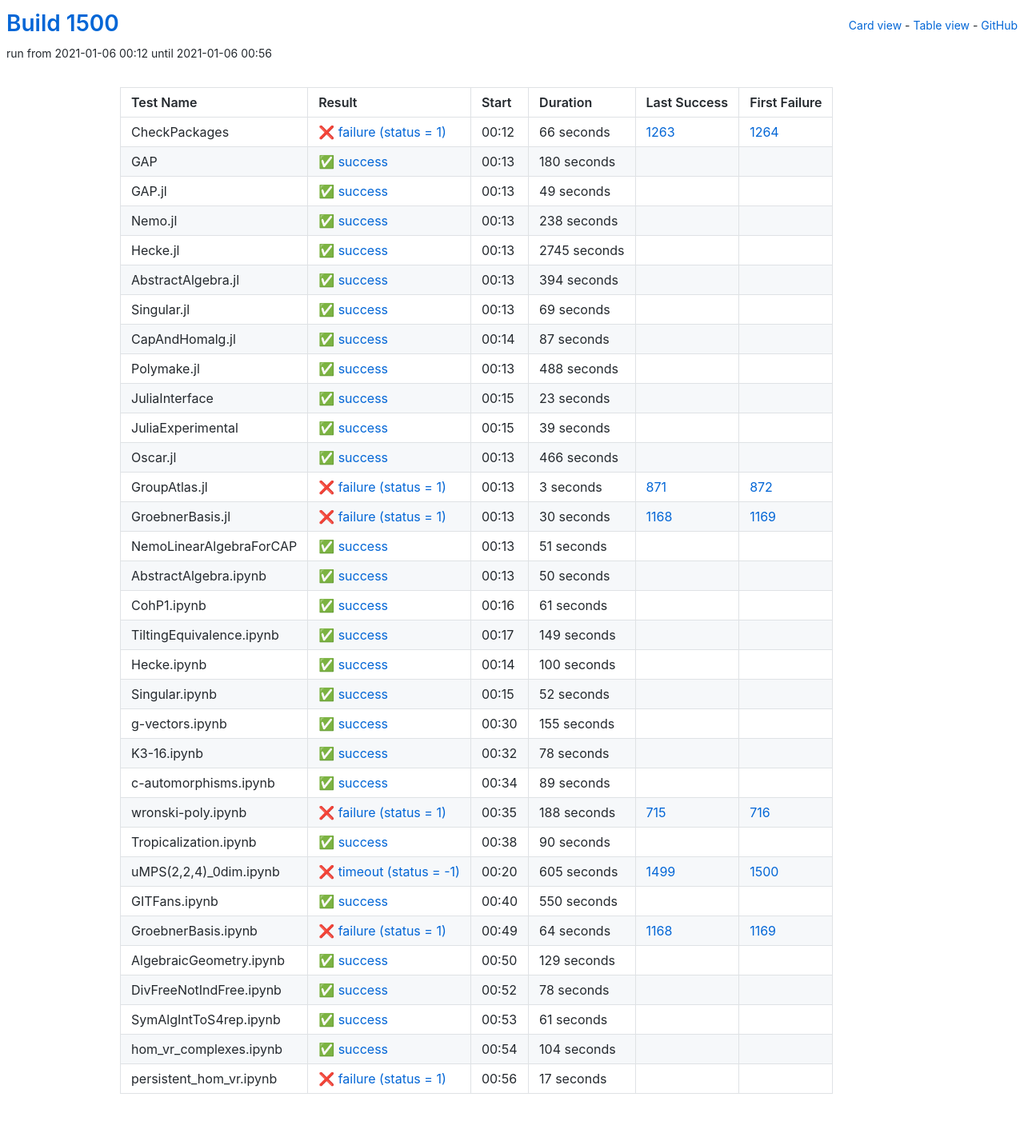
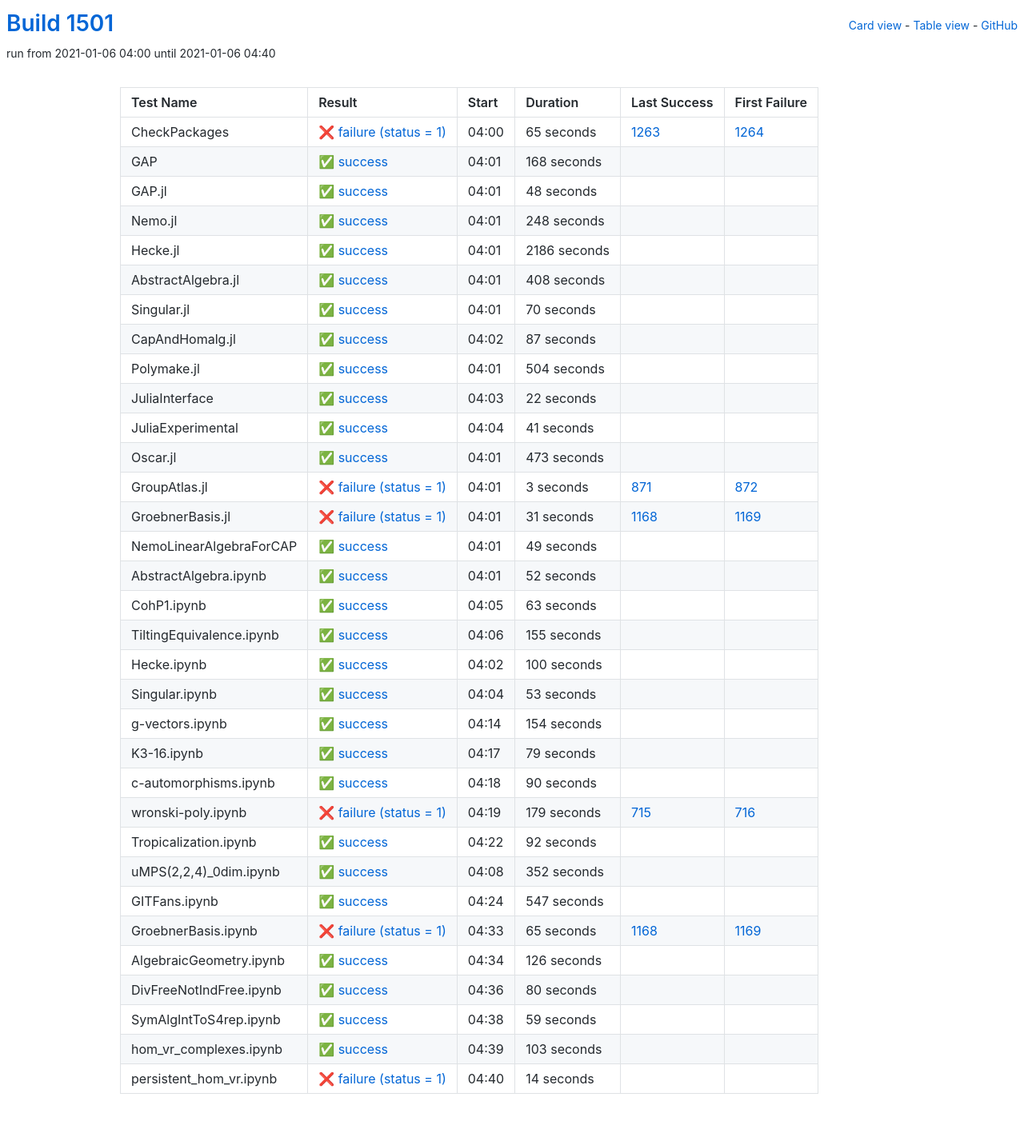
Before and after one commit to oscar-system/oscar-ci-status-stable, a Jekyll site: the page built from table.html, in a window 1280 px wide. Shown: the whole page at 80% size. Built offline with Jekyll 4.4.1, drawn with Linux system fonts in a browser that asks for light colours.

Commit message:
Build #1501

```diff
--- a/_data/ci.yml
+++ b/_data/ci.yml
@@ -1,6 +1,6 @@
 ---
-build: 1500
-build_url: https://oscarci.mathematik.uni-kl.de/job/oscar-stable/1500/
+build: 1501
+build_url: https://oscarci.mathematik.uni-kl.de/job/oscar-stable/1501/
 job: oscar-stable
 organization: oscar-system
 repo: oscar-ci-status-stable
@@ -8,92 +8,92 @@ repourl: https://github.com/oscar-system/oscar-ci-status-stable
 tests:
 - name: CheckPackages
   id: checkpackages
-  log: https://oscarci.mathematik.uni-kl.de/job/oscar-stable/1500/artifact/logs/build-1500/CheckPackages.log
-  start: 2021-01-06 00:12
+  log: https://oscarci.mathematik.uni-kl.de/job/oscar-stable/1501/artifact/logs/build-1501/CheckPackages.log
+  start: 2021-01-06 04:00
   success: false
   exitcode: 1
   status: failure
-  duration: 66
+  duration: 65
   last_success: 1263
   last_success_url: https://oscarci.mathematik.uni-kl.de/job/oscar-stable/1263/
   first_failure: 1264
   first_failure_url: https://oscarci.mathematik.uni-kl.de/job/oscar-stable/1264/
 - name: GAP
   id: gap
-  log: https://oscarci.mathematik.uni-kl.de/job/oscar-stable/1500/artifact/logs/build-1500/GAP.log
-  start: 2021-01-06 00:13
+  log: https://oscarci.mathematik.uni-kl.de/job/oscar-stable/1501/artifact/logs/build-1501/GAP.log
+  start: 2021-01-06 04:01
   success: true
   exitcode: 0
   status: success
-  duration: 180
+  duration: 168
   last_success: false
   last_success_url:
   first_failure: false
   first_failure_url:
 - name: GAP.jl
   id: gap-jl
-  log: https://oscarci.mathematik.uni-kl.de/job/oscar-stable/1500/artifact/logs/build-1500/GAP.jl.log
-  start: 2021-01-06 00:13
+  log: https://oscarci.mathematik.uni-kl.de/job/oscar-stable/1501/artifact/logs/build-1501/GAP.jl.log
+  start: 2021-01-06 04:01
   success: true
   exitcode: 0
   status: success
-  duration: 49
+  duration: 48
   last_success: false
   last_success_url:
   first_failure: false
   first_failure_url:
 - name: Nemo.jl
   id: nemo-jl
-  log: https://oscarci.mathematik.uni-kl.de/job/oscar-stable/1500/artifact/logs/build-1500/Nemo.jl.log
-  start: 2021-01-06 00:13
+  log: https://oscarci.mathematik.uni-kl.de/job/oscar-stable/1501/artifact/logs/build-1501/Nemo.jl.log
+  start: 2021-01-06 04:01
   success: true
   exitcode: 0
   status: success
-  duration: 238
+  duration: 248
   last_success: false
   last_success_url:
   first_failure: false
   first_failure_url:
 - name: Hecke.jl
   id: hecke-jl
-  log: https://oscarci.mathematik.uni-kl.de/job/oscar-stable/1500/artifact/logs/build-1500/Hecke.jl.log
-  start: 2021-01-06 00:13
+  log: https://oscarci.mathematik.uni-kl.de/job/oscar-stable/1501/artifact/logs/build-1501/Hecke.jl.log
+  start: 2021-01-06 04:01
   success: true
   exitcode: 0
   status: success
-  duration: 2745
+  duration: 2186
   last_success: false
   last_success_url:
   first_failure: false
   first_failure_url:
 - name: AbstractAlgebra.jl
   id: abstractalgebra-jl
-  log: https://oscarci.mathematik.uni-kl.de/job/oscar-stable/1500/artifact/logs/build-1500/AbstractAlgebra.jl.log
-  start: 2021-01-06 00:13
+  log: https://oscarci.mathematik.uni-kl.de/job/oscar-stable/1501/artifact/logs/build-1501/AbstractAlgebra.jl.log
+  start: 2021-01-06 04:01
   success: true
   exitcode: 0
   status: success
-  duration: 394
+  duration: 408
   last_success: false
   last_success_url:
   first_failure: false
   first_failure_url:
 - name: Singular.jl
   id: singular-jl
-  log: https://oscarci.mathematik.uni-kl.de/job/oscar-stable/1500/artifact/logs/build-1500/Singular.jl.log
-  start: 2021-01-06 00:13
+  log: https://oscarci.mathematik.uni-kl.de/job/oscar-stable/1501/artifact/logs/build-1501/Singular.jl.log
+  start: 2021-01-06 04:01
   success: true
   exitcode: 0
   status: success
-  duration: 69
+  duration: 70
   last_success: false
   last_success_url:
   first_failure: false
   first_failure_url:
 - name: CapAndHomalg.jl
   id: capandhomalg-jl
-  log: https://oscarci.mathematik.uni-kl.de/job/oscar-stable/1500/artifact/logs/build-1500/CapAndHomalg.jl.log
-  start: 2021-01-06 00:14
+  log: https://oscarci.mathematik.uni-kl.de/job/oscar-stable/1501/artifact/logs/build-1501/CapAndHomalg.jl.log
+  start: 2021-01-06 04:02
   success: true
   exitcode: 0
   status: success
@@ -104,56 +104,56 @@ tests:
   first_failure_url:
 - name: Polymake.jl
   id: polymake-jl
-  log: https://oscarci.mathematik.uni-kl.de/job/oscar-stable/1500/artifact/logs/build-1500/Polymake.jl.log
-  start: 2021-01-06 00:13
+  log: https://oscarci.mathematik.uni-kl.de/job/oscar-stable/1501/artifact/logs/build-1501/Polymake.jl.log
+  start: 2021-01-06 04:01
   success: true
   exitcode: 0
   status: success
-  duration: 488
+  duration: 504
   last_success: false
   last_success_url:
   first_failure: false
   first_failure_url:
 - name: JuliaInterface
   id: juliainterface
-  log: https://oscarci.mathematik.uni-kl.de/job/oscar-stable/1500/artifact/logs/build-1500/JuliaInterface.log
-  start: 2021-01-06 00:15
+  log: https://oscarci.mathematik.uni-kl.de/job/oscar-stable/1501/artifact/logs/build-1501/JuliaInterface.log
+  start: 2021-01-06 04:03
   success: true
   exitcode: 0
   status: success
-  duration: 23
+  duration: 22
   last_success: false
   last_success_url:
   first_failure: false
   first_failure_url:
 - name: JuliaExperimental
   id: juliaexperimental
-  log: https://oscarci.mathematik.uni-kl.de/job/oscar-stable/1500/artifact/logs/build-1500/JuliaExperimental.log
-  start: 2021-01-06 00:15
+  log: https://oscarci.mathematik.uni-kl.de/job/oscar-stable/1501/artifact/logs/build-1501/JuliaExperimental.log
+  start: 2021-01-06 04:04
   success: true
   exitcode: 0
   status: success
-  duration: 39
+  duration: 41
   last_success: false
   last_success_url:
   first_failure: false
   first_failure_url:
 - name: Oscar.jl
   id: oscar-jl
-  log: https://oscarci.mathematik.uni-kl.de/job/oscar-stable/1500/artifact/logs/build-1500/Oscar.jl.log
-  start: 2021-01-06 00:13
+  log: https://oscarci.mathematik.uni-kl.de/job/oscar-stable/1501/artifact/logs/build-1501/Oscar.jl.log
+  start: 2021-01-06 04:01
   success: true
   exitcode: 0
   status: success
-  duration: 466
+  duration: 473
   last_success: false
   last_success_url:
   first_failure: false
   first_failure_url:
 - name: GroupAtlas.jl
   id: groupatlas-jl
-  log: https://oscarci.mathematik.uni-kl.de/job/oscar-stable/1500/artifact/logs/build-1500/GroupAtlas.jl.log
-  start: 2021-01-06 00:13
+  log: https://oscarci.mathematik.uni-kl.de/job/oscar-stable/1501/artifact/logs/build-1501/GroupAtlas.jl.log
+  start: 2021-01-06 04:01
   success: false
   exitcode: 1
   status: failure
@@ -164,68 +164,68 @@ tests:
   first_failure_url: https://oscarci.mathematik.uni-kl.de/job/oscar-stable/872/
 - name: GroebnerBasis.jl
   id: groebnerbasis-jl
-  log: https://oscarci.mathematik.uni-kl.de/job/oscar-stable/1500/artifact/logs/build-1500/GroebnerBasis.jl.log
-  start: 2021-01-06 00:13
+  log: https://oscarci.mathematik.uni-kl.de/job/oscar-stable/1501/artifact/logs/build-1501/GroebnerBasis.jl.log
+  start: 2021-01-06 04:01
   success: false
   exitcode: 1
   status: failure
-  duration: 30
+  duration: 31
   last_success: 1168
   last_success_url: https://oscarci.mathematik.uni-kl.de/job/oscar-stable/1168/
   first_failure: 1169
   first_failure_url: https://oscarci.mathematik.uni-kl.de/job/oscar-stable/1169/
 - name: NemoLinearAlgebraForCAP
   id: nemolinearalgebraforcap
-  log: https://oscarci.mathematik.uni-kl.de/job/oscar-stable/1500/artifact/logs/build-1500/NemoLinearAlgebraForCAP.log
-  start: 2021-01-06 00:13
+  log: https://oscarci.mathematik.uni-kl.de/job/oscar-stable/1501/artifact/logs/build-1501/NemoLinearAlgebraForCAP.log
+  start: 2021-01-06 04:01
   success: true
   exitcode: 0
   status: success
-  duration: 51
+  duration: 49
   last_success: false
   last_success_url:
   first_failure: false
   first_failure_url:
 - name: AbstractAlgebra.ipynb
   id: abstractalgebra-ipynb
-  log: https://oscarci.mathematik.uni-kl.de/job/oscar-stable/1500/artifact/logs/build-1500/AbstractAlgebra.ipynb.log
-  start: 2021-01-06 00:13
+  log: https://oscarci.mathematik.uni-kl.de/job/oscar-stable/1501/artifact/logs/build-1501/AbstractAlgebra.ipynb.log
+  start: 2021-01-06 04:01
   success: true
   exitcode: 0
   status: success
-  duration: 50
+  duration: 52
   last_success: false
   last_success_url:
   first_failure: false
   first_failure_url:
 - name: CohP1.ipynb
   id: cohp1-ipynb
-  log: https://oscarci.mathematik.uni-kl.de/job/oscar-stable/1500/artifact/logs/build-1500/CohP1.ipynb.log
-  start: 2021-01-06 00:16
+  log: https://oscarci.mathematik.uni-kl.de/job/oscar-stable/1501/artifact/logs/build-1501/CohP1.ipynb.log
+  start: 2021-01-06 04:05
   success: true
   exitcode: 0
   status: success
-  duration: 61
+  duration: 63
   last_success: false
   last_success_url:
   first_failure: false
   first_failure_url:
 - name: TiltingEquivalence.ipynb
   id: tiltingequivalence-ipynb
-  log: https://oscarci.mathematik.uni-kl.de/job/oscar-stable/1500/artifact/logs/build-1500/TiltingEquivalence.ipynb.log
-  start: 2021-01-06 00:17
+  log: https://oscarci.mathematik.uni-kl.de/job/oscar-stable/1501/artifact/logs/build-1501/TiltingEquivalence.ipynb.log
+  start: 2021-01-06 04:06
   success: true
   exitcode: 0
   status: success
-  duration: 149
+  duration: 155
   last_success: false
   last_success_url:
   first_failure: false
   first_failure_url:
 - name: Hecke.ipynb
   id: hecke-ipynb
-  log: https://oscarci.mathematik.uni-kl.de/job/oscar-stable/1500/artifact/logs/build-1500/Hecke.ipynb.log
-  start: 2021-01-06 00:14
+  log: https://oscarci.mathematik.uni-kl.de/job/oscar-stable/1501/artifact/logs/build-1501/Hecke.ipynb.log
+  start: 2021-01-06 04:02
   success: true
   exitcode: 0
   status: success
@@ -236,68 +236,44 @@ tests:
   first_failure_url:
 - name: Singular.ipynb
   id: singular-ipynb
-  log: https://oscarci.mathematik.uni-kl.de/job/oscar-stable/1500/artifact/logs/build-1500/Singular.ipynb.log
-  start: 2021-01-06 00:15
+  log: https://oscarci.mathematik.uni-kl.de/job/oscar-stable/1501/artifact/logs/build-1501/Singular.ipynb.log
+  start: 2021-01-06 04:04
   success: true
   exitcode: 0
   status: success
-  duration: 52
+  duration: 53
   last_success: false
   last_success_url:
   first_failure: false
   first_failure_url:
 - name: g-vectors.ipynb
   id: g-vectors-ipynb
-  log: https://oscarci.mathematik.uni-kl.de/job/oscar-stable/1500/artifact/logs/build-1500/g-vectors.ipynb.log
-  start: 2021-01-06 00:30
+  log: https://oscarci.mathematik.uni-kl.de/job/oscar-stable/1501/artifact/logs/build-1501/g-vectors.ipynb.log
+  start: 2021-01-06 04:14
   success: true
   exitcode: 0
   status: success
-  duration: 155
+  duration: 154
   last_success: false
   last_success_url:
   first_failure: false
   first_failure_url:
 - name: K3-16.ipynb
   id: k3-16-ipynb
-  log: https://oscarci.mathematik.uni-kl.de/job/oscar-stable/1500/artifact/logs/build-1500/K3-16.ipynb.log
-  start: 2021-01-06 00:32
+  log: https://oscarci.mathematik.uni-kl.de/job/oscar-stable/1501/artifact/logs/build-1501/K3-16.ipynb.log
+  start: 2021-01-06 04:17
   success: true
   exitcode: 0
   status: success
-  duration: 78
+  duration: 79
   last_success: false
   last_success_url:
   first_failure: false
   first_failure_url:
 - name: c-automorphisms.ipynb
   id: c-automorphisms-ipynb
-  log: https://oscarci.mathematik.uni-kl.de/job/oscar-stable/1500/artifact/logs/build-1500/c-automorphisms.ipynb.log
-  start: 2021-01-06 00:34
-  success: true
-  exitcode: 0
-  status: success
-  duration: 89
-  last_success: false
-  last_success_url:
-  first_failure: false
-  first_failure_url:
-- name: wronski-poly.ipynb
-  id: wronski-poly-ipynb
-  log: https://oscarci.mathematik.uni-kl.de/job/oscar-stable/1500/artifact/logs/build-1500/wronski-poly.ipynb.log
-  start: 2021-01-06 00:35
-  success: false
-  exitcode: 1
-  status: failure
-  duration: 188
-  last_success: 715
-  last_success_url: https://oscarci.mathematik.uni-kl.de/job/oscar-stable/715/
-  first_failure: 716
-  first_failure_url: https://oscarci.mathematik.uni-kl.de/job/oscar-stable/716/
-- name: Tropicalization.ipynb
-  id: tropicalization-ipynb
-  log: https://oscarci.mathematik.uni-kl.de/job/oscar-stable/1500/artifact/logs/build-1500/Tropicalization.ipynb.log
-  start: 2021-01-06 00:38
+  log: https://oscarci.mathematik.uni-kl.de/job/oscar-stable/1501/artifact/logs/build-1501/c-automorphisms.ipynb.log
+  start: 2021-01-06 04:18
   success: true
   exitcode: 0
   status: success
@@ -306,98 +282,122 @@ tests:
   last_success_url:
   first_failure: false
   first_failure_url:
-- name: uMPS(2,2,4)_0dim.ipynb
-  id: umps-2-2-4-0dim-ipynb
-  log: https://oscarci.mathematik.uni-kl.de/job/oscar-stable/1500/artifact/logs/build-1500/uMPS-2-2-4-_0dim.ipynb.log
-  start: 2021-01-06 00:20
+- name: wronski-poly.ipynb
+  id: wronski-poly-ipynb
+  log: https://oscarci.mathematik.uni-kl.de/job/oscar-stable/1501/artifact/logs/build-1501/wronski-poly.ipynb.log
+  start: 2021-01-06 04:19
   success: false
-  exitcode: -1
-  status: timeout
-  duration: 605
-  last_success: 1499
-  last_success_url: https://oscarci.mathematik.uni-kl.de/job/oscar-stable/1499/
-  first_failure: 1500
-  first_failure_url: https://oscarci.mathematik.uni-kl.de/job/oscar-stable/1500/
-- name: GITFans.ipynb
-  id: gitfans-ipynb
-  log: https://oscarci.mathematik.uni-kl.de/job/oscar-stable/1500/artifact/logs/build-1500/GITFans.ipynb.log
-  start: 2021-01-06 00:40
+  exitcode: 1
+  status: failure
+  duration: 179
+  last_success: 715
+  last_success_url: https://oscarci.mathematik.uni-kl.de/job/oscar-stable/715/
+  first_failure: 716
+  first_failure_url: https://oscarci.mathematik.uni-kl.de/job/oscar-stable/716/
+- name: Tropicalization.ipynb
+  id: tropicalization-ipynb
+  log: https://oscarci.mathematik.uni-kl.de/job/oscar-stable/1501/artifact/logs/build-1501/Tropicalization.ipynb.log
+  start: 2021-01-06 04:22
   success: true
   exitcode: 0
   status: success
-  duration: 550
+  duration: 92
+  last_success: false
+  last_success_url:
+  first_failure: false
+  first_failure_url:
+- name: uMPS(2,2,4)_0dim.ipynb
+  id: umps-2-2-4-0dim-ipynb
+  log: https://oscarci.mathematik.uni-kl.de/job/oscar-stable/1501/artifact/logs/build-1501/uMPS-2-2-4-_0dim.ipynb.log
+  start: 2021-01-06 04:08
+  success: true
+  exitcode: 0
+  status: success
+  duration: 352
+  last_success: false
+  last_success_url:
+  first_failure: false
+  first_failure_url:
+- name: GITFans.ipynb
+  id: gitfans-ipynb
+  log: https://oscarci.mathematik.uni-kl.de/job/oscar-stable/1501/artifact/logs/build-1501/GITFans.ipynb.log
+  start: 2021-01-06 04:24
+  success: true
+  exitcode: 0
+  status: success
+  duration: 547
   last_success: false
   last_success_url:
   first_failure: false
   first_failure_url:
 - name: GroebnerBasis.ipynb
   id: groebnerbasis-ipynb
-  log: https://oscarci.mathematik.uni-kl.de/job/oscar-stable/1500/artifact/logs/build-1500/GroebnerBasis.ipynb.log
-  start: 2021-01-06 00:49
+  log: https://oscarci.mathematik.uni-kl.de/job/oscar-stable/1501/artifact/logs/build-1501/GroebnerBasis.ipynb.log
+  start: 2021-01-06 04:33
   success: false
   exitcode: 1
   status: failure
-  duration: 64
+  duration: 65
   last_success: 1168
   last_success_url: https://oscarci.mathematik.uni-kl.de/job/oscar-stable/1168/
   first_failure: 1169
   first_failure_url: https://oscarci.mathematik.uni-kl.de/job/oscar-stable/1169/
 - name: AlgebraicGeometry.ipynb
   id: algebraicgeometry-ipynb
-  log: https://oscarci.mathematik.uni-kl.de/job/oscar-stable/1500/artifact/logs/build-1500/AlgebraicGeometry.ipynb.log
-  start: 2021-01-06 00:50
+  log: https://oscarci.mathematik.uni-kl.de/job/oscar-stable/1501/artifact/logs/build-1501/AlgebraicGeometry.ipynb.log
+  start: 2021-01-06 04:34
   success: true
   exitcode: 0
   status: success
-  duration: 129
+  duration: 126
   last_success: false
   last_success_url:
   first_failure: false
   first_failure_url:
 - name: DivFreeNotIndFree.ipynb
   id: divfreenotindfree-ipynb
-  log: https://oscarci.mathematik.uni-kl.de/job/oscar-stable/1500/artifact/logs/build-1500/DivFreeNotIndFree.ipynb.log
-  start: 2021-01-06 00:52
+  log: https://oscarci.mathematik.uni-kl.de/job/oscar-stable/1501/artifact/logs/build-1501/DivFreeNotIndFree.ipynb.log
+  start: 2021-01-06 04:36
   success: true
   exitcode: 0
   status: success
-  duration: 78
+  duration: 80
   last_success: false
   last_success_url:
   first_failure: false
   first_failure_url:
 - name: SymAlgIntToS4rep.ipynb
   id: symalginttos4rep-ipynb
-  log: https://oscarci.mathematik.uni-kl.de/job/oscar-stable/1500/artifact/logs/build-1500/SymAlgIntToS4rep.ipynb.log
-  start: 2021-01-06 00:53
+  log: https://oscarci.mathematik.uni-kl.de/job/oscar-stable/1501/artifact/logs/build-1501/SymAlgIntToS4rep.ipynb.log
+  start: 2021-01-06 04:38
   success: true
   exitcode: 0
   status: success
-  duration: 61
+  duration: 59
   last_success: false
   last_success_url:
   first_failure: false
   first_failure_url:
 - name: hom_vr_complexes.ipynb
   id: hom-vr-complexes-ipynb
-  log: https://oscarci.mathematik.uni-kl.de/job/oscar-stable/1500/artifact/logs/build-1500/hom_vr_complexes.ipynb.log
-  start: 2021-01-06 00:54
+  log: https://oscarci.mathematik.uni-kl.de/job/oscar-stable/1501/artifact/logs/build-1501/hom_vr_complexes.ipynb.log
+  start: 2021-01-06 04:39
   success: true
   exitcode: 0
   status: success
-  duration: 104
+  duration: 103
   last_success: false
   last_success_url:
   first_failure: false
   first_failure_url:
 - name: persistent_hom_vr.ipynb
   id: persistent-hom-vr-ipynb
-  log: https://oscarci.mathematik.uni-kl.de/job/oscar-stable/1500/artifact/logs/build-1500/persistent_hom_vr.ipynb.log
-  start: 2021-01-06 00:56
+  log: https://oscarci.mathematik.uni-kl.de/job/oscar-stable/1501/artifact/logs/build-1501/persistent_hom_vr.ipynb.log
+  start: 2021-01-06 04:40
   success: false
   exitcode: 1
   status: failure
-  duration: 17
+  duration: 14
   last_success: false
   last_success_url:
   first_failure: false
```
Also changed, not shown: README.md.
